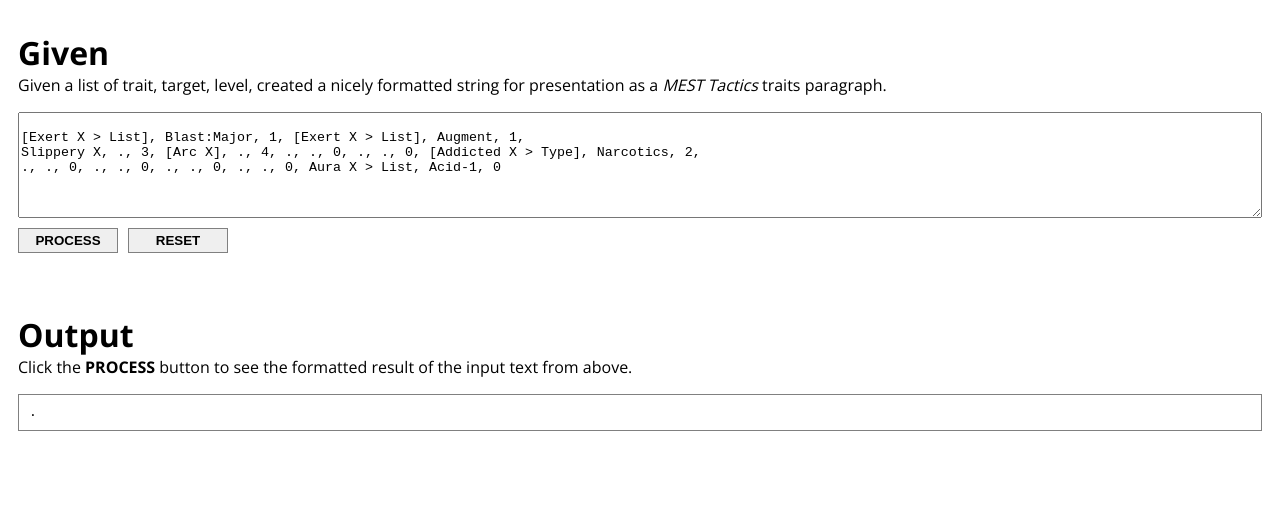
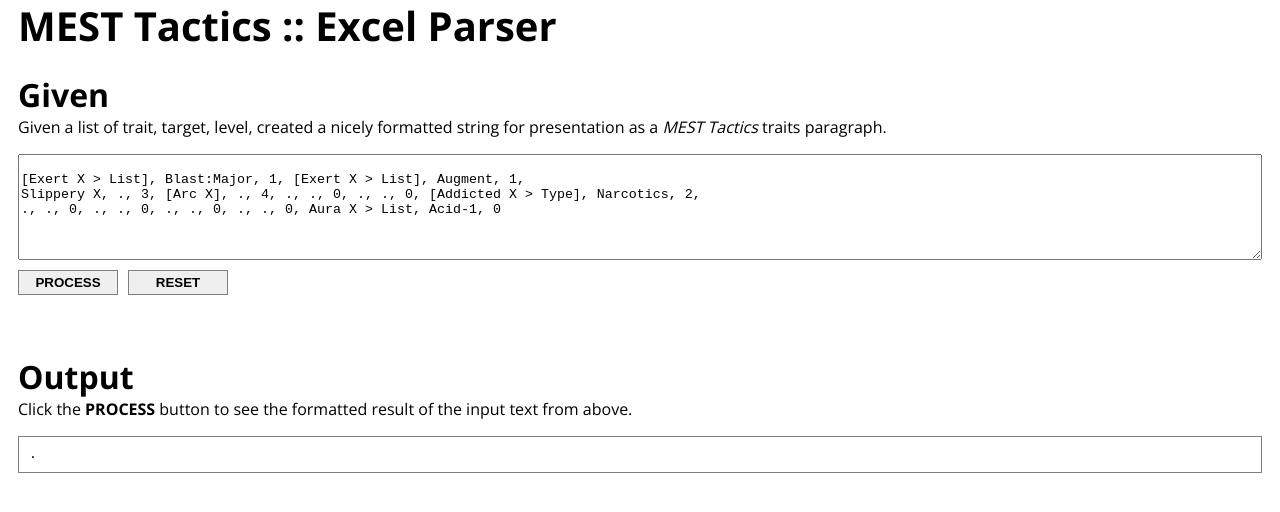
Before and after one commit to robert-kurcina/excel-scriptlab, a React (Vite) app: page / in a window 1280 px wide. Shown: the top 512 px of the page. Built offline with nearby package versions, Linux system fonts and the light colour scheme.

Commit message:
added an App.jsx title.

```diff
--- a/src/App.css
+++ b/src/App.css
@@ -1,3 +1,10 @@
+#title {
+    margin: 10px;
+    font-weight: 700;
+    font-size: 40px;
+    line-height: 0.8;
+}
+
 #application {
     display: flex;
     flex-direction: column;
--- a/src/App.jsx
+++ b/src/App.jsx
@@ -19,12 +19,14 @@
     setOutput(".");
   }
 
-  function handleEdit(e){
+  function handleEdit(e) {
     const value = e.target.value || "";
     setText(value);
   }
 
   return (
+    <>
+      <div id="title">MEST Tactics :: Excel Parser</div>
       <div id="application">
         <h1>Given</h1>
         <p>Given a list of trait, target, level, created a nicely formatted string for presentation as a <em>MEST Tactics</em> traits paragraph.</p>
@@ -38,6 +40,7 @@
         <p>Click the <strong>PROCESS</strong> button to see the formatted result of the input text from above.</p>
         <code>{output}</code>
       </div>
+    </>
   )
 }
 
```
Lines whose indentation alone changed are shown as unchanged.
